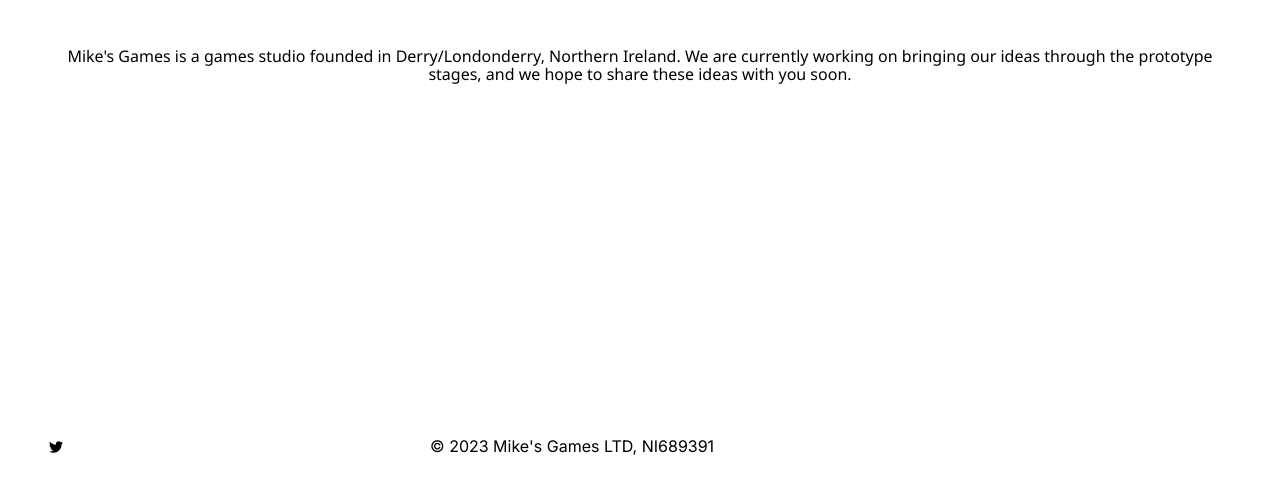
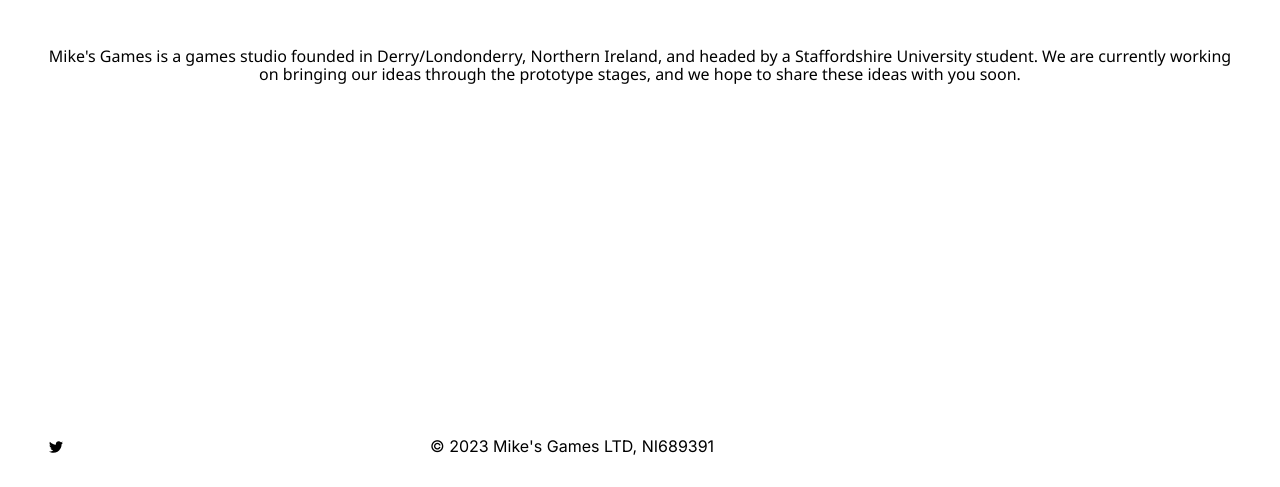
Before and after one commit to MikesGames/website, a website built with Parcel: page index.html in a window 1280 px wide. Shown: the part 313-800 px from the top of the page. Built offline with nearby package versions, Linux system fonts and the light colour scheme; a web font is replaced by a local one.

Commit message:
Update index.html

```diff
--- a/index.html
+++ b/index.html
@@ -124,7 +124,7 @@
         </span>
         <span class="home-text3">
           Mike's Games is a games studio founded in Derry/Londonderry, Northern
-          Ireland. We are currently working on bringing our ideas through the
+          Ireland, and headed by a Staffordshire University student. We are currently working on bringing our ideas through the
           prototype stages, and we hope to share these ideas with you soon.
         </span>
         <footer class="home-footer">
```
